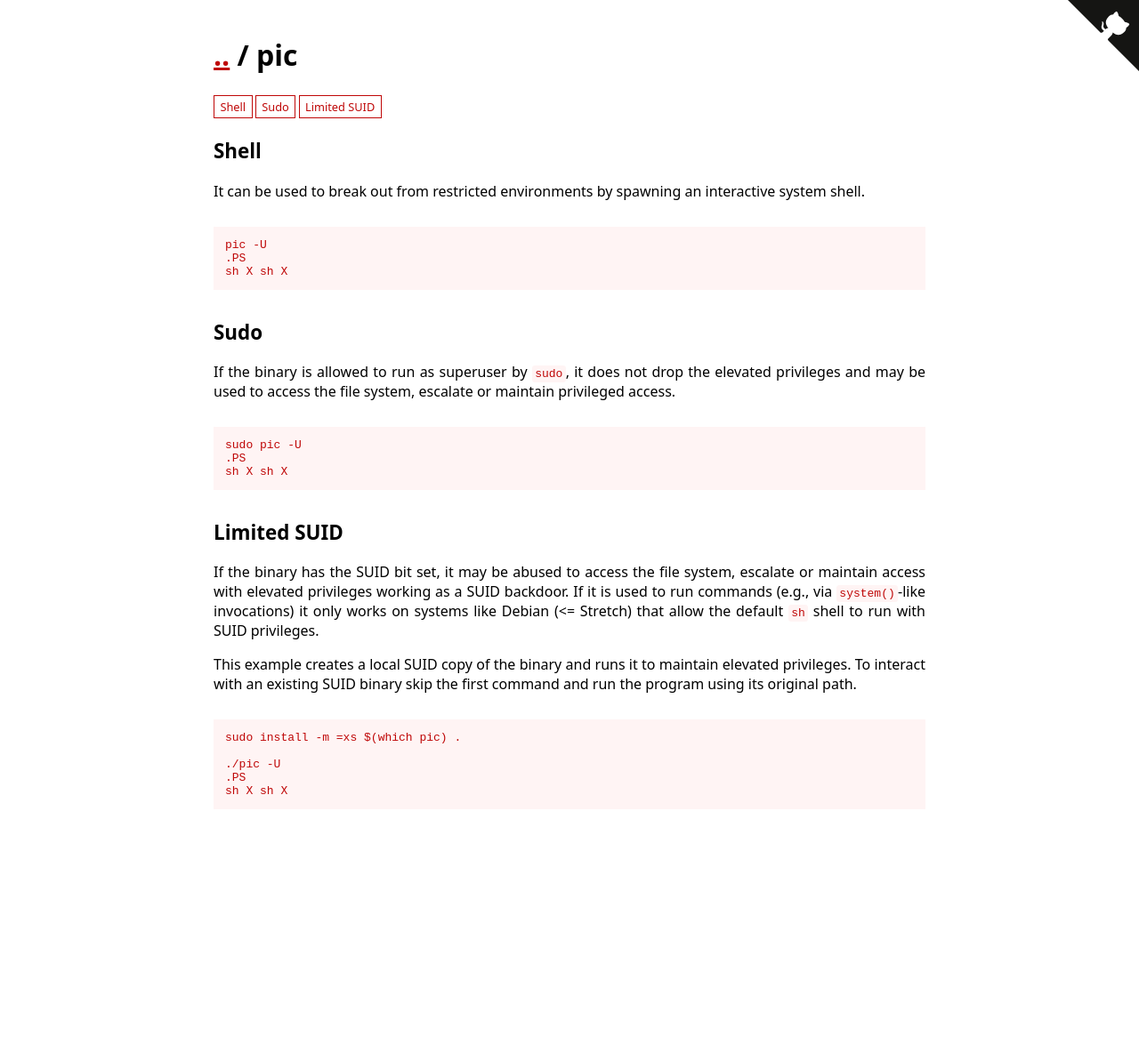
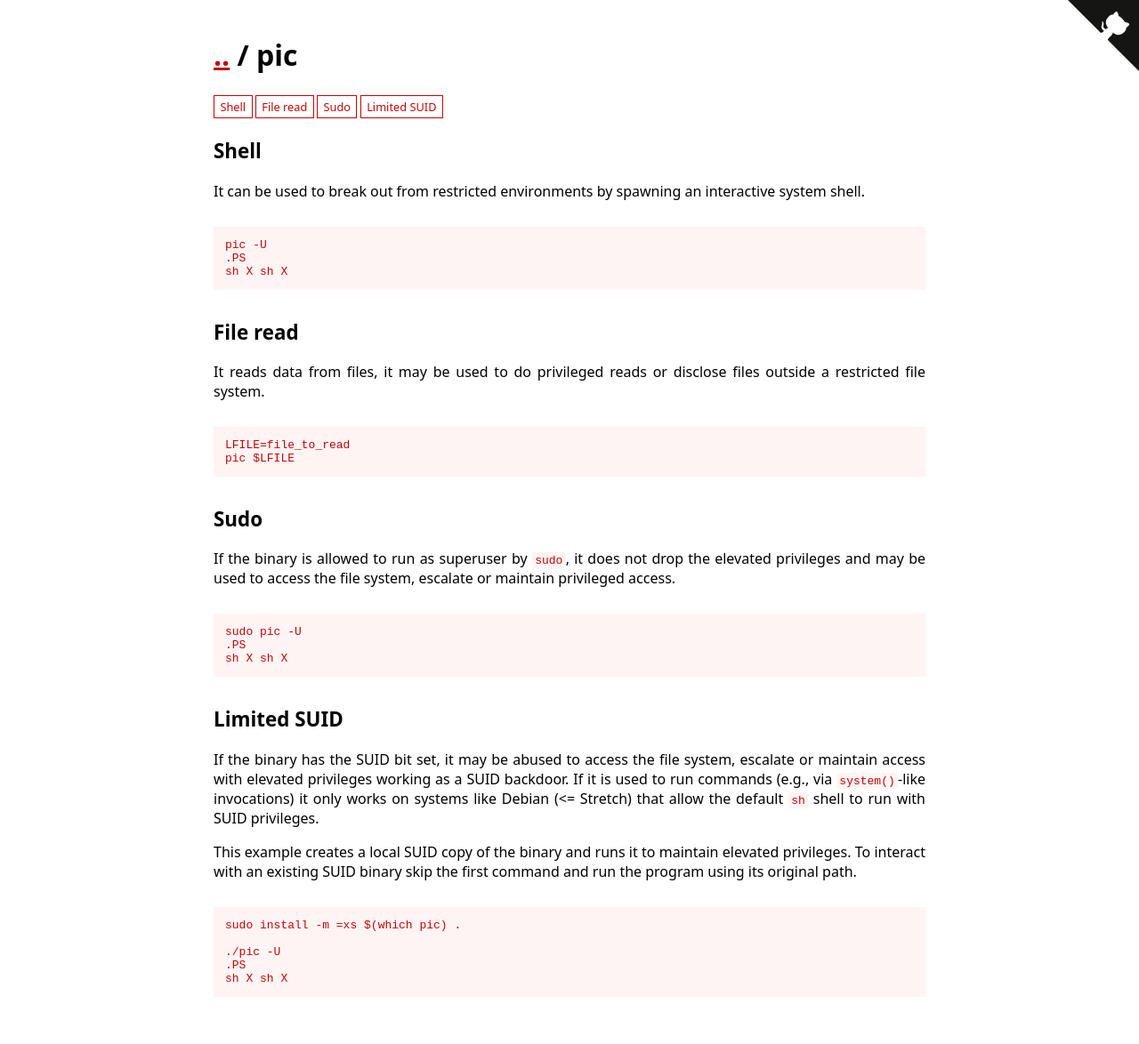
Before and after one commit to GTFOBins/GTFOBins.github.io, a Jekyll site: the page built from _gtfobins/pic.md, in a window 1280 px wide. Shown: the whole page at 89% size. Built offline with Jekyll 4.4.1, drawn with Linux system fonts in a browser that asks for light colours; before the commit the page ends 963 px from its top, so only the background shows below that.

Commit message:
add file-read

```diff
--- a/_gtfobins/pic.md
+++ b/_gtfobins/pic.md
@@ -1,5 +1,9 @@
 ---
 functions:
+  file-read:
+    - code: |
+        LFILE=file_to_read
+        pic $LFILE
   shell:
     - code: |
         pic -U
```
